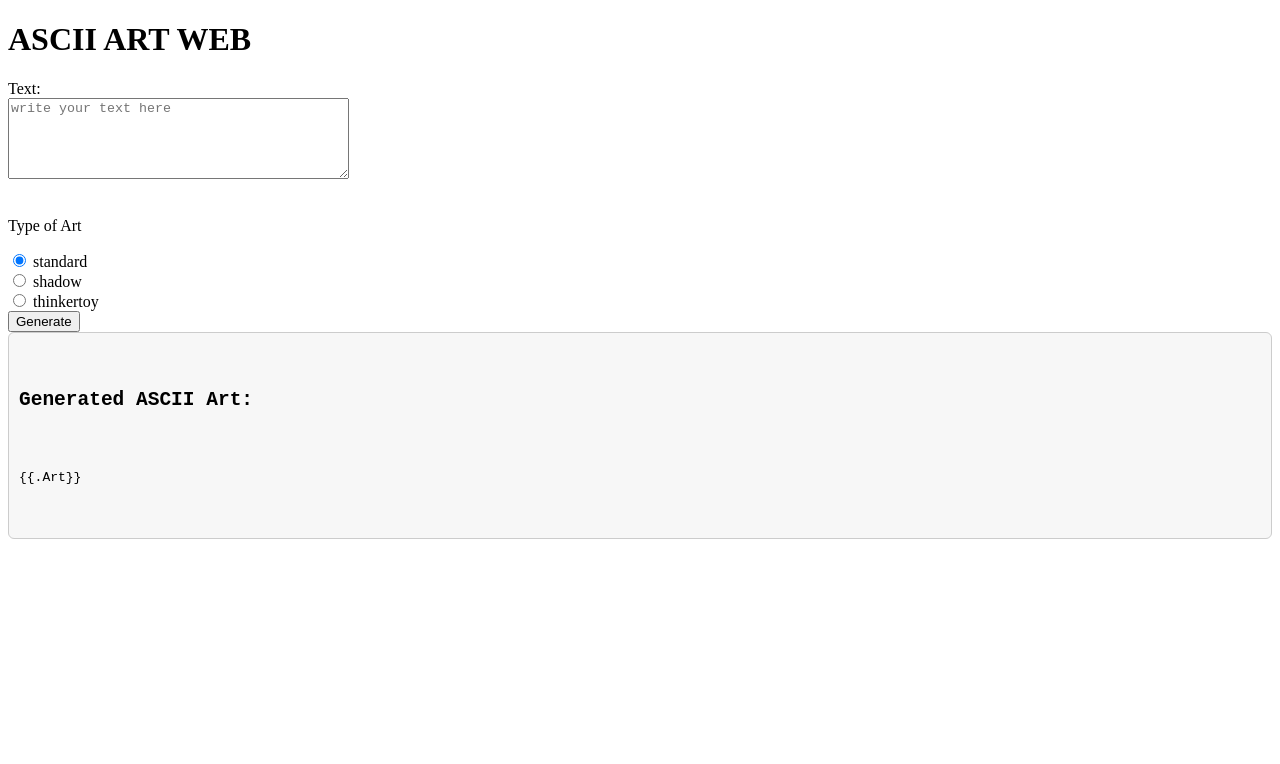
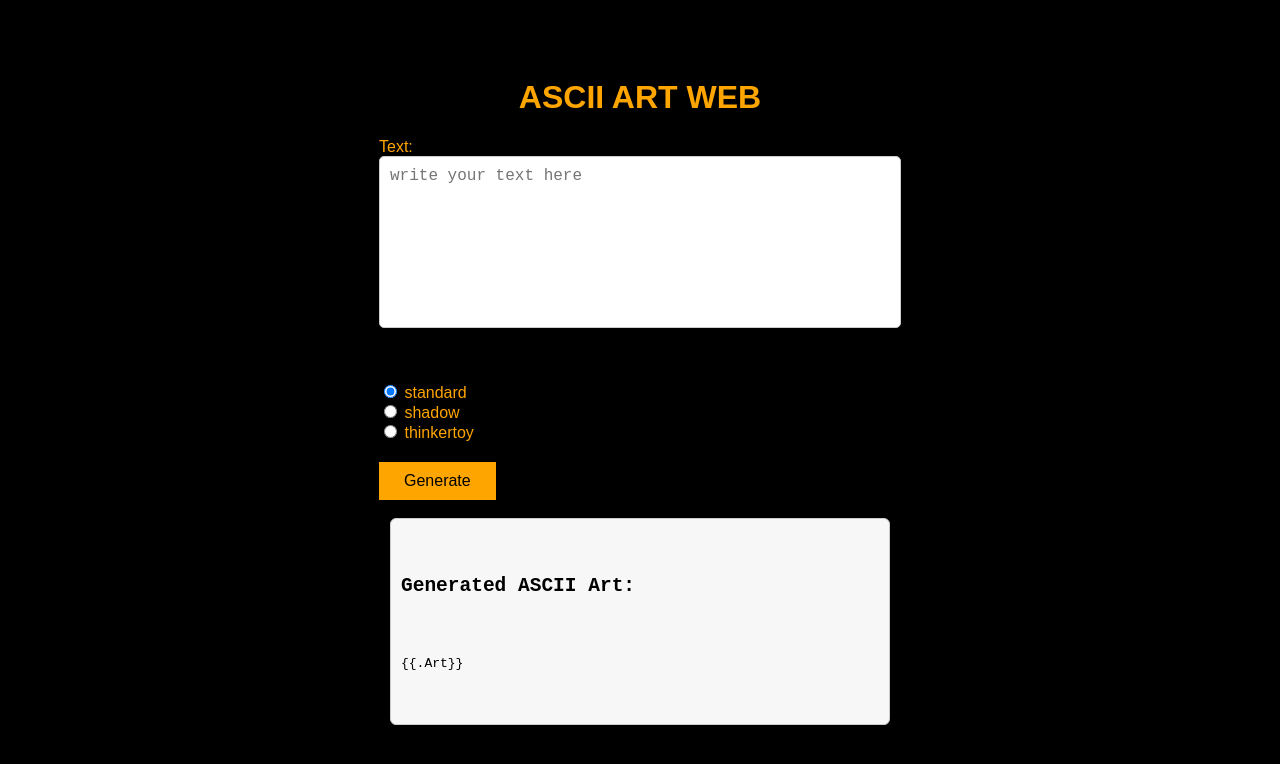
Before and after one commit to Badrone7/ascii_art_web, a plain HTML site: page page/index.html in a window 1280 px wide. Drawn offline with Linux system fonts and the light colour scheme.

Commit message:
Add files via upload

```diff
--- a/page/index.html
+++ b/page/index.html
@@ -6,18 +6,50 @@
   <title>Ascii Art Web</title>
   <style>
     #result {
-    width: 100%;             /* Fill the entire width of the page */
-    max-width: 100%;         /* Prevent overflow beyond the page */
-    box-sizing: border-box;  /* Include padding and border in width */
+      width: auto;
+      min-width: 500px;
+      max-width: 100%;
+      box-sizing: border-box;
       padding: 10px;
       border: 1px solid #ccc;
       border-radius: 6px;
-    white-space: pre;        /* Keep formatting of ASCII or spaces */
+      white-space: pre;
       background: #f7f7f7;
       font-family: monospace;
-    overflow-x: auto;        /* Allow horizontal scroll if text is wider than div */
+      overflow-x: auto;
     }
-
+    body {
+      font-family: Arial, sans-serif;
+      background-color:black;
+      display: flex;
+      flex-direction: column;
+      align-items: center;
+      padding: 50px;
+    }
+    h1 {
+      color:orange;
+    }
+    textarea {
+      width: 500px;
+      height: 150px;
+      padding: 10px;
+      font-size: 16px;
+      border: 1px solid #ccc;
+      border-radius: 5px;
+      resize: none;
+    }
+    button {
+      margin-top: 20px;
+      padding: 10px 25px;
+      font-size: 16px;
+      color: black;
+      background-color: orange;
+      border: none;
+      cursor: pointer;
+    }
+    label {
+      color: orange;
+    }
   </style>
 </head>
 <body>
@@ -27,7 +59,6 @@
       <label for="input">Text:</label><br>
       <textarea id="input" name="text" rows="5" cols="40" placeholder="write your text here"></textarea>
     </div>
-    <br>
     <div>
       <p>Type of Art</p>
       <input type="radio" id="standard" name="banner" value="standard" checked>
@@ -37,14 +68,14 @@
       <input type="radio" id="thinkertoy" name="banner" value="thinkertoy">
       <label for="thinkertoy">thinkertoy</label>
     </div>
-
     <div>
       <button type="submit">Generate</button>
     </div>
-  </form>
+  </form><br>
   <div id="result">
     <h2>Generated ASCII Art:</h2>
     <pre>{{.Art}}</pre>
   </div>
+  <footer>ascii art</footer>
 </body>
 </html>
```
Lines whose indentation alone changed are shown as unchanged.
